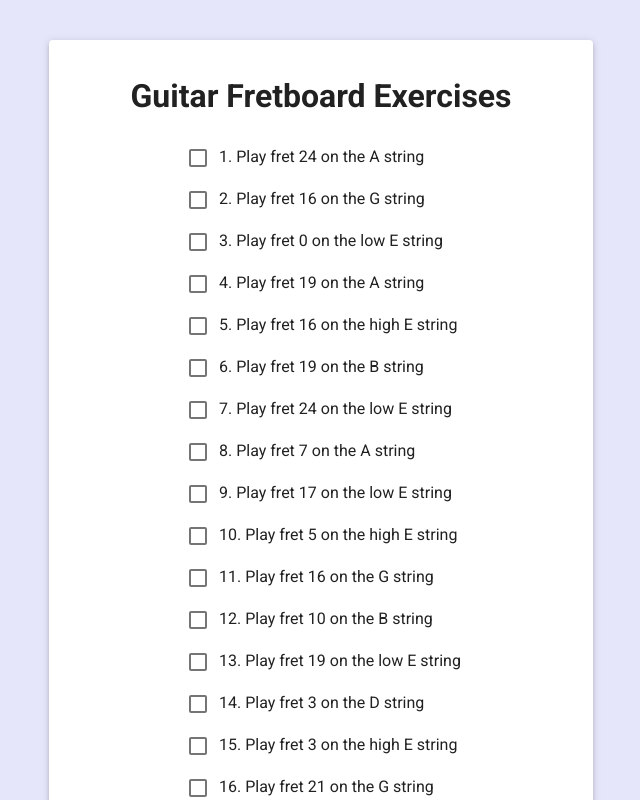
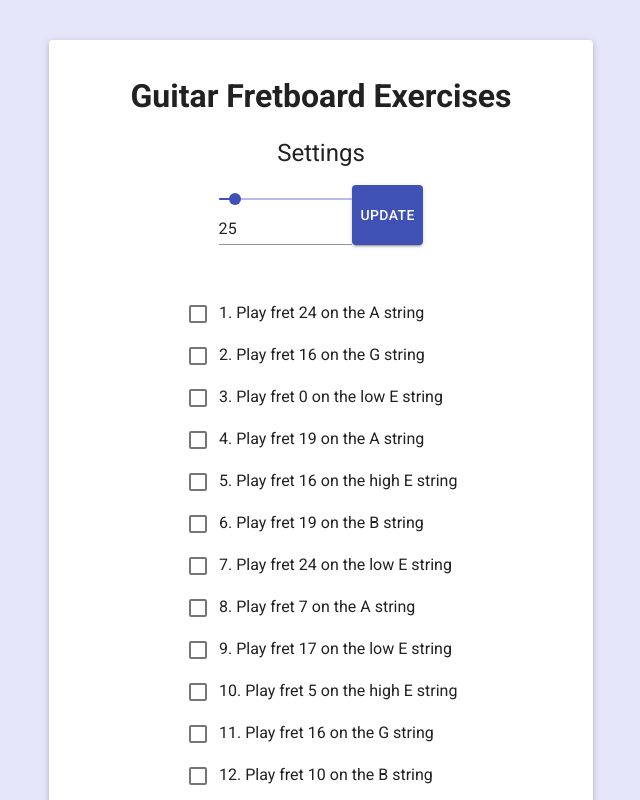
Before and after one commit to christianflorez/guitar-fretboard-exercises, a React (Create React App) app: page / in a window 1280 px wide. Shown: the top 800 px of the page, without its empty margins (319-959 px from the left). Built offline with nearby package versions, Linux system fonts and the light colour scheme.

Commit message:
create settings component

```diff
--- a/package.json
+++ b/package.json
@@ -26,7 +26,7 @@
     "build": "react-scripts build",
     "test": "react-scripts test --env=jsdom",
     "eject": "react-scripts eject",
-    "deploy": "yarn; yarn build; surge ./build"
+    "deploy": "yarn; yarn build; surge ./build fretboard-exercises.surge.sh"
   },
   "browserslist": [
     ">0.2%",
--- a/src/Prompts.js
+++ b/src/Prompts.js
@@ -1,11 +1,13 @@
 import React from "react";
+import Input from "@material-ui/core/Input";
 import _ from "lodash";
 import styled from "styled-components";
 import { getRandomInt } from "./utils";
 import Prompt from "./Prompt";
+import Settings from "./Settings";
 import { strings } from "./utils";
 
-const NUM_OF_PROMPTS = 25;
+const DEFAULT_NUM_OF_PROMPTS = 25;
 
 const PromptsContainer = styled.div`
   display: flex;
@@ -15,7 +17,11 @@ const PromptsContainer = styled.div`
 `;
 
 function Prompts() {
-  const prompts = _.times(NUM_OF_PROMPTS, (i) => {
+  const [numberOfPrompts, setNumberOfPrompts] = React.useState(
+    DEFAULT_NUM_OF_PROMPTS
+  );
+
+  const prompts = _.times(numberOfPrompts, (i) => {
     const stringIndex = getRandomInt(0, strings.length - 1);
     return (
       <Prompt
@@ -27,7 +33,15 @@ function Prompts() {
     );
   });
 
-  return <PromptsContainer>{prompts}</PromptsContainer>;
+  return (
+    <>
+      <Settings
+        defaultValue={DEFAULT_NUM_OF_PROMPTS}
+        updateValues={setNumberOfPrompts}
+      />
+      <PromptsContainer>{prompts}</PromptsContainer>
+    </>
+  );
 }
 
 export default Prompts;
--- /dev/null
+++ b/src/Settings.js
@@ -0,0 +1,67 @@
+import React from "react";
+import Input from "@material-ui/core/Input";
+
+import Slider from "@material-ui/core/Slider";
+import Typography from "@material-ui/core/Typography";
+import Button from "@material-ui/core/Button";
+import styled from "styled-components";
+import _ from "lodash";
+
+const SettingsContainer = styled.div`
+  display: flex;
+  flex-flow: row nowrap;
+  justify-content: space-between;
+  padding: 0 30%;
+  margin-top: 1rem;
+  margin-bottom: 3rem;
+`;
+
+const InputsContainer = styled.div`
+  display: flex;
+  flex-flow: column nowrap;
+`;
+
+function Settings({ defaultValue, updateValues }) {
+  const [value, setValue] = React.useState(defaultValue);
+
+  const handleChange = (event) => {
+    setValue(event.target.value);
+  };
+
+  const handleChangeSlider = (event, newValue) => {
+    setValue(newValue);
+  };
+
+  return (
+    <>
+      <Typography variant="h5">Settings</Typography>
+      <SettingsContainer>
+        <InputsContainer>
+          <Slider
+            value={value}
+            onChange={handleChangeSlider}
+            aria-labelledby="continuous-slider"
+            min={1}
+            max={200}
+            defaultValue={defaultValue}
+          />
+          <Input
+            id="amountOfPrompts"
+            value={value}
+            onChange={handleChange}
+            type="number"
+          />
+        </InputsContainer>
+        <Button
+          variant="contained"
+          color="primary"
+          onClick={() => updateValues(value)}
+        >
+          Update
+        </Button>
+      </SettingsContainer>
+    </>
+  );
+}
+
+export default Settings;
```
Also changed, not shown: 1 other file (tests, documents, lock files or other folders).
